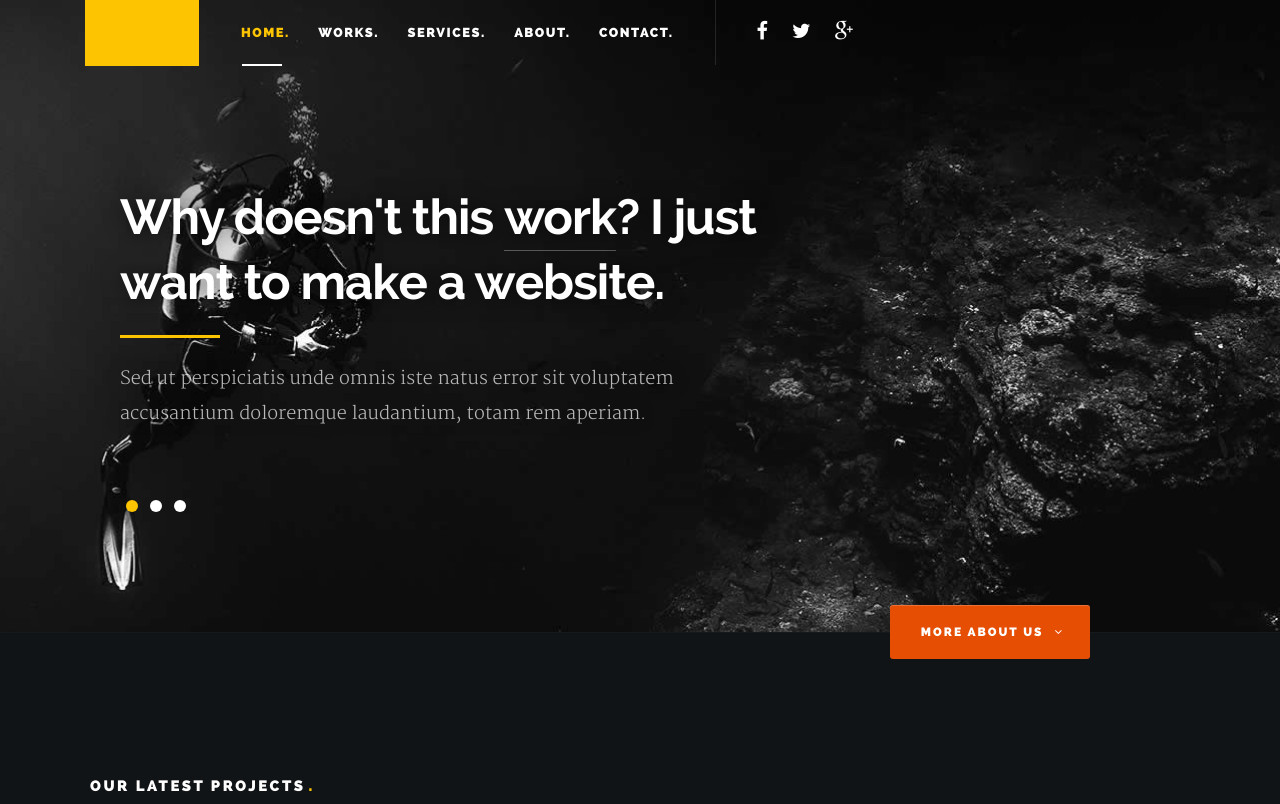
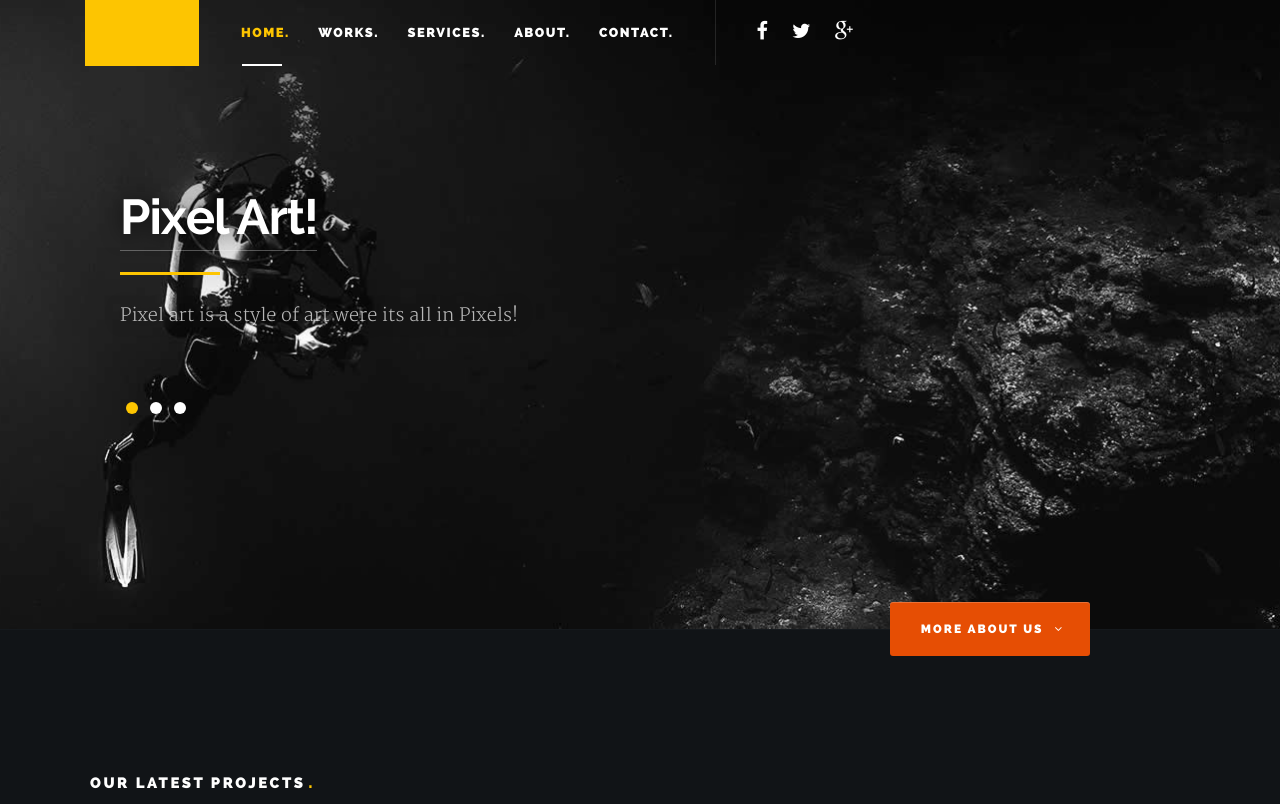
Before and after one commit to CollectorFishy/collectorfishy.github.io, a plain HTML site: page index.html in a window 1280 px wide. Shown: the top 804 px of the page. Drawn offline with Linux system fonts and the light colour scheme.

Commit message:
Changed Some text at the top

```diff
--- a/index.html
+++ b/index.html
@@ -89,11 +89,11 @@
 					   <!-- slide -->
 					   <li>
 						   <div class="flex-caption">
-								<h1 class="">Why doesn't this <span>work</span>? I just want to make
-									a website.
+								<h1 class=""> <span>Pixel Art!</span>
+
 								</h1>
 
-								<h3 class="">Sed ut perspiciatis unde omnis iste natus error sit voluptatem accusantium doloremque laudantium, totam rem aperiam.</h3>
+								<h3 class="">Pixel art is a style of art were its all in Pixels!</h3>
 							</div>
 					   </li>
 
```
